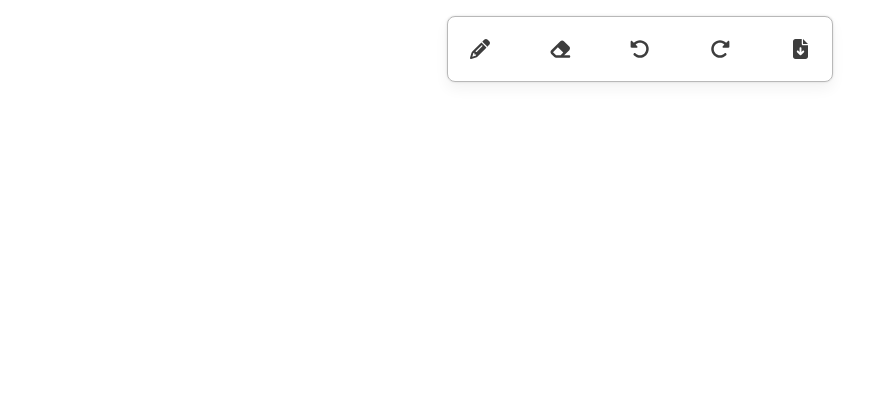
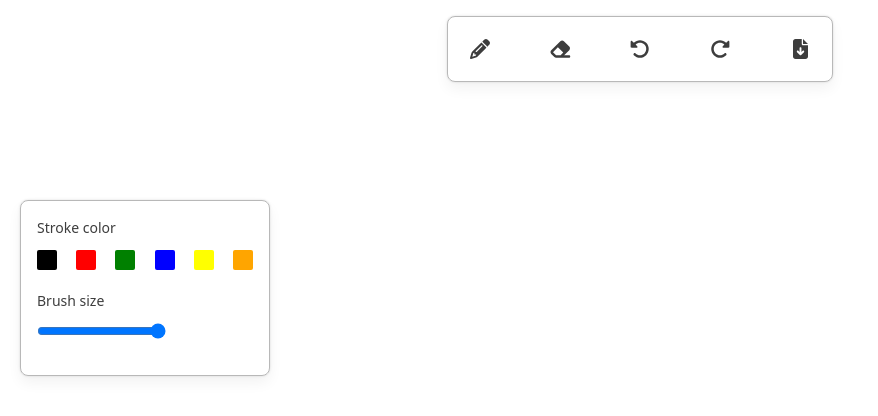
Before and after one commit to manishnandwani/sketchbook, a Next.js app: page / in a window 1280 px wide. Shown: the top 416 px of the page, without its empty margins (0-878 px from the left). Built offline with nearby package versions, Linux system fonts and the light colour scheme.

Commit message:
toolbox component ui completed

```diff
--- /dev/null
+++ b/src/components/Toolbox/index.js
@@ -0,0 +1,28 @@
+import { COLORS } from '@/constants'
+import styles from './index.module.css'
+
+const Toolbox = () =>{
+    return (
+        <div className={styles.toolboxContainer}>
+            <div className={styles.toolboxItem}>
+                <p className={styles.text}>Stroke color</p>
+                <div className={styles.itemContainer}>
+                    <div className={styles.colorBox} style={{backgroundColor : COLORS.BLACK}} />
+                    <div className={styles.colorBox} style={{backgroundColor : COLORS.RED}} />
+                    <div className={styles.colorBox} style={{backgroundColor : COLORS.GREEN}} />
+                    <div className={styles.colorBox} style={{backgroundColor : COLORS.BLUE}} />
+                    <div className={styles.colorBox} style={{backgroundColor : COLORS.YELLOW}} />
+                    <div className={styles.colorBox} style={{backgroundColor : COLORS.ORANGE}} />
+                </div>
+            </div>
+            <div className={styles.toolboxItem}>
+                <p className={styles.text}>Brush size</p>
+                <div className={styles.itemContainer}>
+                    <input type="range" min='1' max='10' step='1'  />
+                </div>
+            </div>
+        </div>
+    )
+}
+
+export default Toolbox
--- /dev/null
+++ b/src/components/Toolbox/index.module.css
@@ -0,0 +1,29 @@
+.toolboxContainer{
+    @apply absolute left-5 top-[25%] p-4 rounded-lg w-[250px];
+    border: 1px solid theme('colors.border1');
+    box-shadow: theme('colors.shadow1');
+    background-color: theme('colors.background1');
+
+    .toolboxItem{
+        @apply mb-5;
+
+        .text{
+            font-size: 14px;
+            color: theme('colors.text1');
+        }
+
+        .itemContainer{
+            @apply flex justify-between mt-3;
+        }
+
+        .colorBox {
+            @apply h-5 w-5 cursor-pointer rounded-sm;
+
+            &:hover, &.active{
+                border: 1px solid theme('colors.border1');
+                box-shadow: theme('colors.shadow2');
+            }
+        }
+    }
+
+}
--- /dev/null
+++ b/src/constants.js
@@ -0,0 +1,11 @@
+const COLORS = {
+    BLACK: 'black',
+    RED: 'red',
+    GREEN: 'green',
+    BLUE: 'blue',
+    YELLOW: 'yellow',
+    ORANGE: 'orange',
+    WHITE: 'white',
+}
+
+export { COLORS }
--- a/src/pages/index.js
+++ b/src/pages/index.js
@@ -1,9 +1,11 @@
 import Menu from "@/components/Menu";
+import Toolbox from "@/components/Toolbox";
 
 export default function Home() {
   return (
    <>
      <Menu />
+     <Toolbox />
    </>
   )
 }
```
